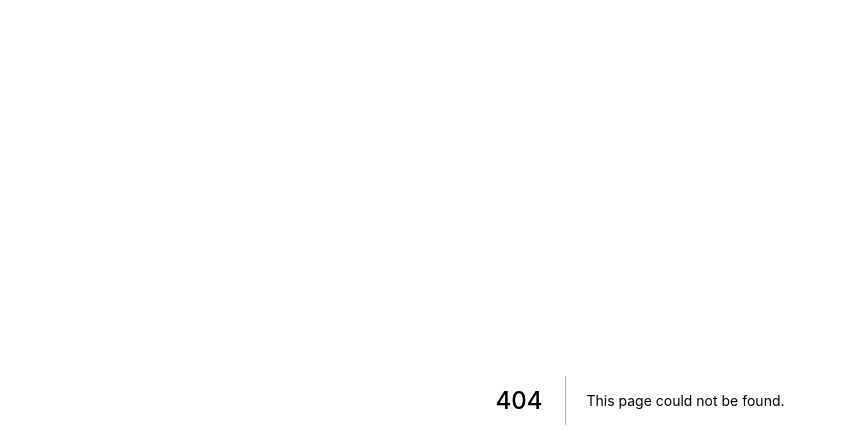
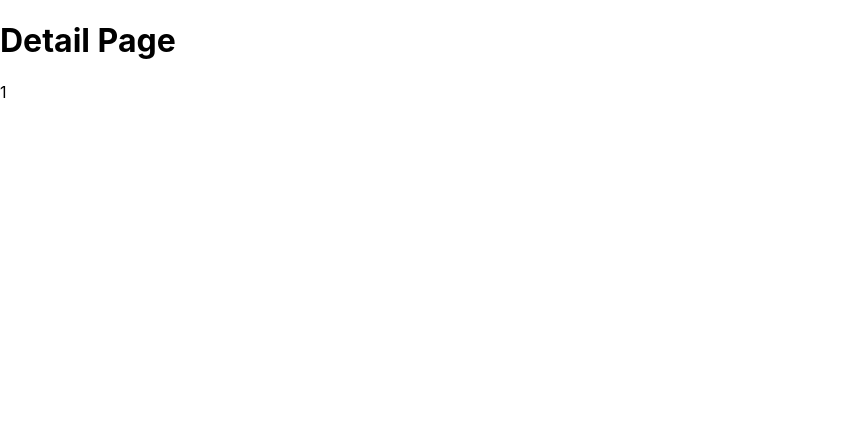
Before and after one commit to ImperiumWebApplications/nextjs-initial-project, a Next.js app: page /news/1 in a window 1280 px wide. Before the commit this address had no page. Shown: the top 448 px of the page, without its empty margins (0-846 px from the left). Built offline with nearby package versions, Linux system fonts and the light colour scheme.

Commit message:
Extracting the dynamic parameter values

```diff
--- /dev/null
+++ b/pages/news/[newsId].js
@@ -0,0 +1,16 @@
+import { useRouter } from "next/router";
+import { Fragment } from "react";
+
+const DetailPage = () => {
+  // Extract the newsID using the usrRouter() hook from the next/router
+  const router = useRouter();
+  const newsId = router.query.newsId;
+  return (
+    <Fragment>
+      <h1>Detail Page</h1>
+      <p>{newsId}</p>
+    </Fragment>
+  );
+};
+
+export default DetailPage;
```
Also changed, not shown: pages/news/something-important.js (deleted, +0 -15 lines).
